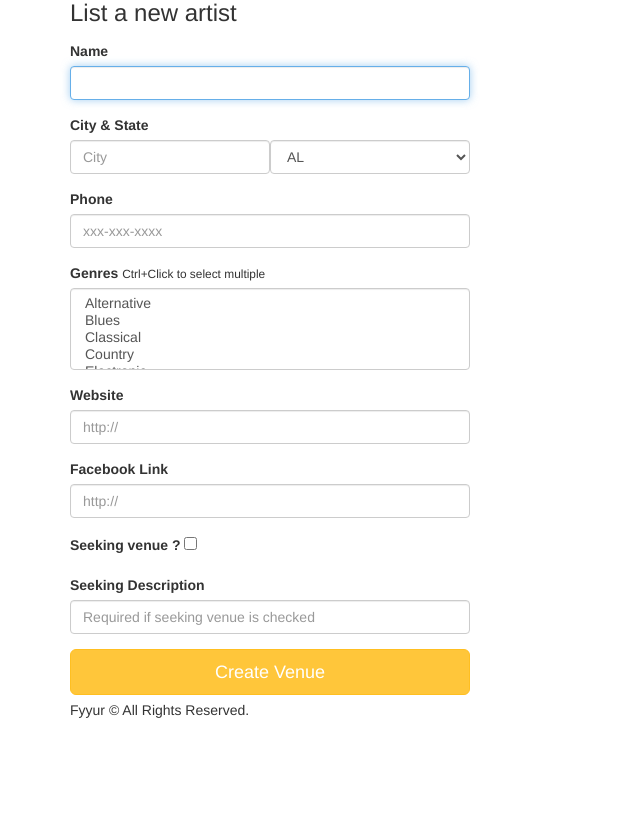
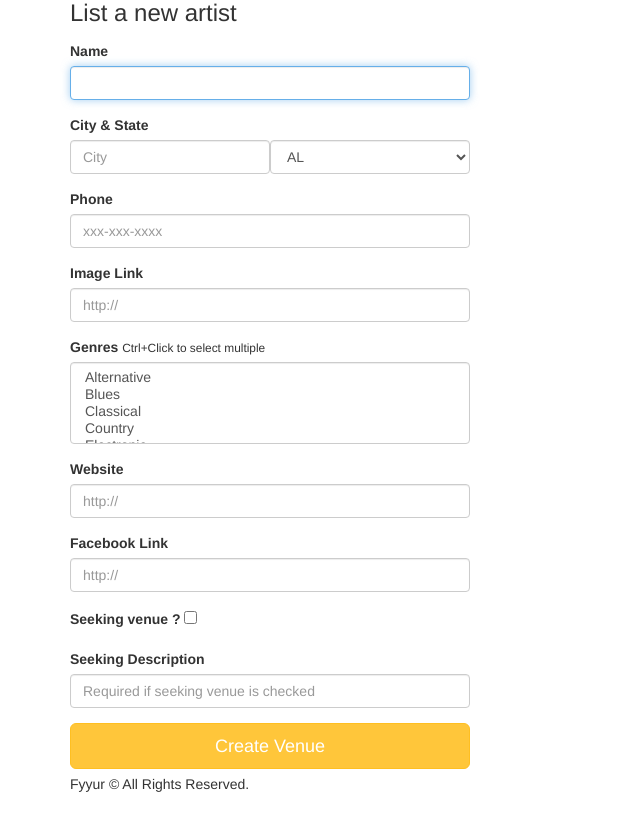
Before and after one commit to ameernasser88/Fyyur, a Flask app: page /artists/create in a window 1280 px wide. Shown: the part 95-924 px from the top of the page, without its empty margins (0-640 px from the left). Before the commit the page ends 813 px from the top, so only its background shows below. Run offline with Flask 2, Linux system fonts and the light colour scheme; data comes from the database, SQL or seed files in the repository; some libraries are stand-ins or nearby versions.

Commit message:
add artist image

```diff
--- a/app.py
+++ b/app.py
@@ -115,7 +115,7 @@ app.jinja_env.filters['datetime'] = format_datetime
 def model_search(form , model):
   search_term = form.get('search_term', '')
   search_pattern = "%" + search_term + "%"
-  if model == 'Venue':
+  if model == 'Venue'.lower():
     search_query = db.session.query(Venue).filter(Venue.name.ilike(search_pattern))
   else:
     search_query = db.session.query(Artist).filter(Artist.name.ilike(search_pattern))
--- a/templates/forms/new_artist.html
+++ b/templates/forms/new_artist.html
@@ -23,6 +23,10 @@
           <label for="phone">Phone</label>
           {{ form.phone(class_ = 'form-control', placeholder='xxx-xxx-xxxx', autofocus = true) }}
         </div>
+        <div class="form-group">
+                <label for="image_link" >Image Link</label>
+                {{ form.image_link(class_ = 'form-control', placeholder='http://', autofocus = true , id="image_link") }}
+            </div>
       <div class="form-group">
         <label for="genres">Genres</label>
         <small>Ctrl+Click to select multiple</small>
```
